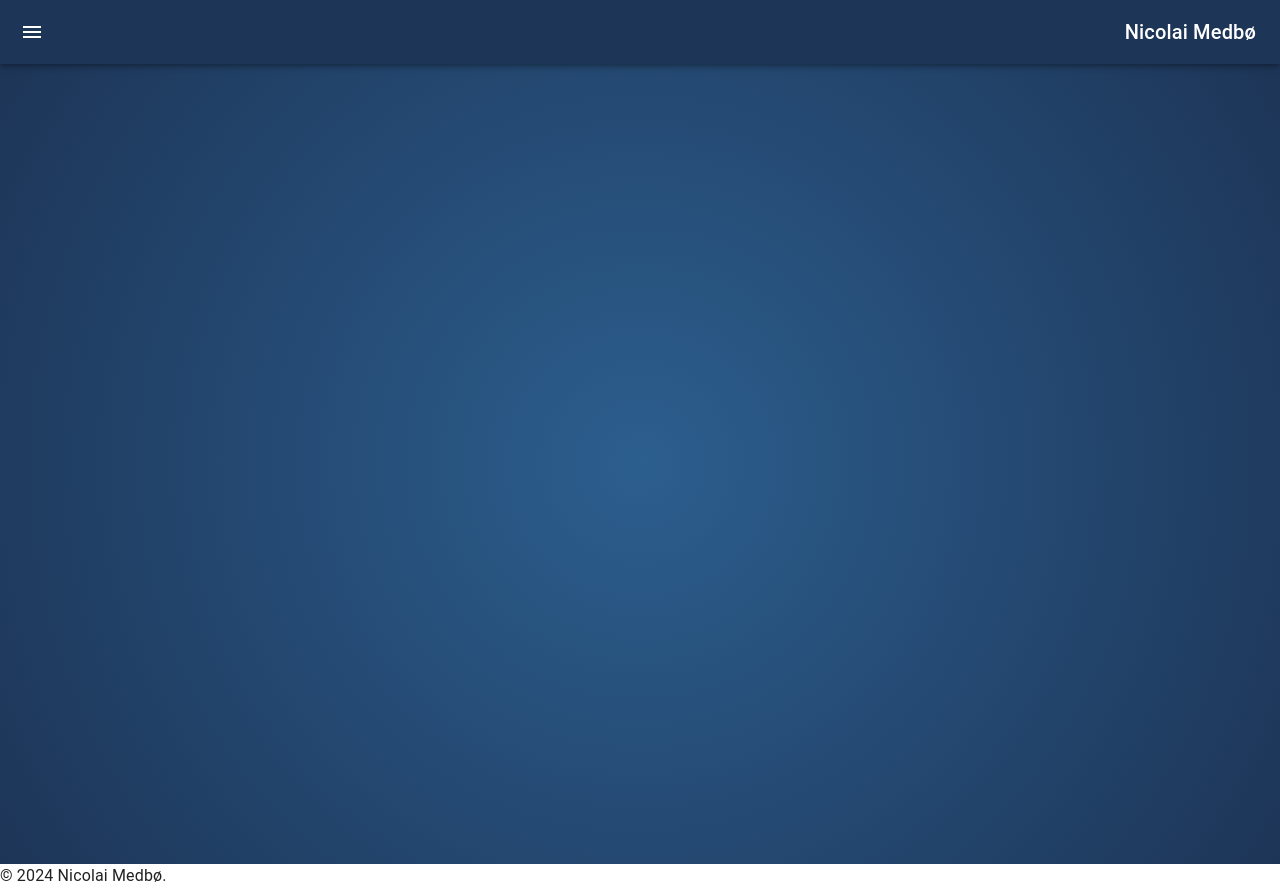
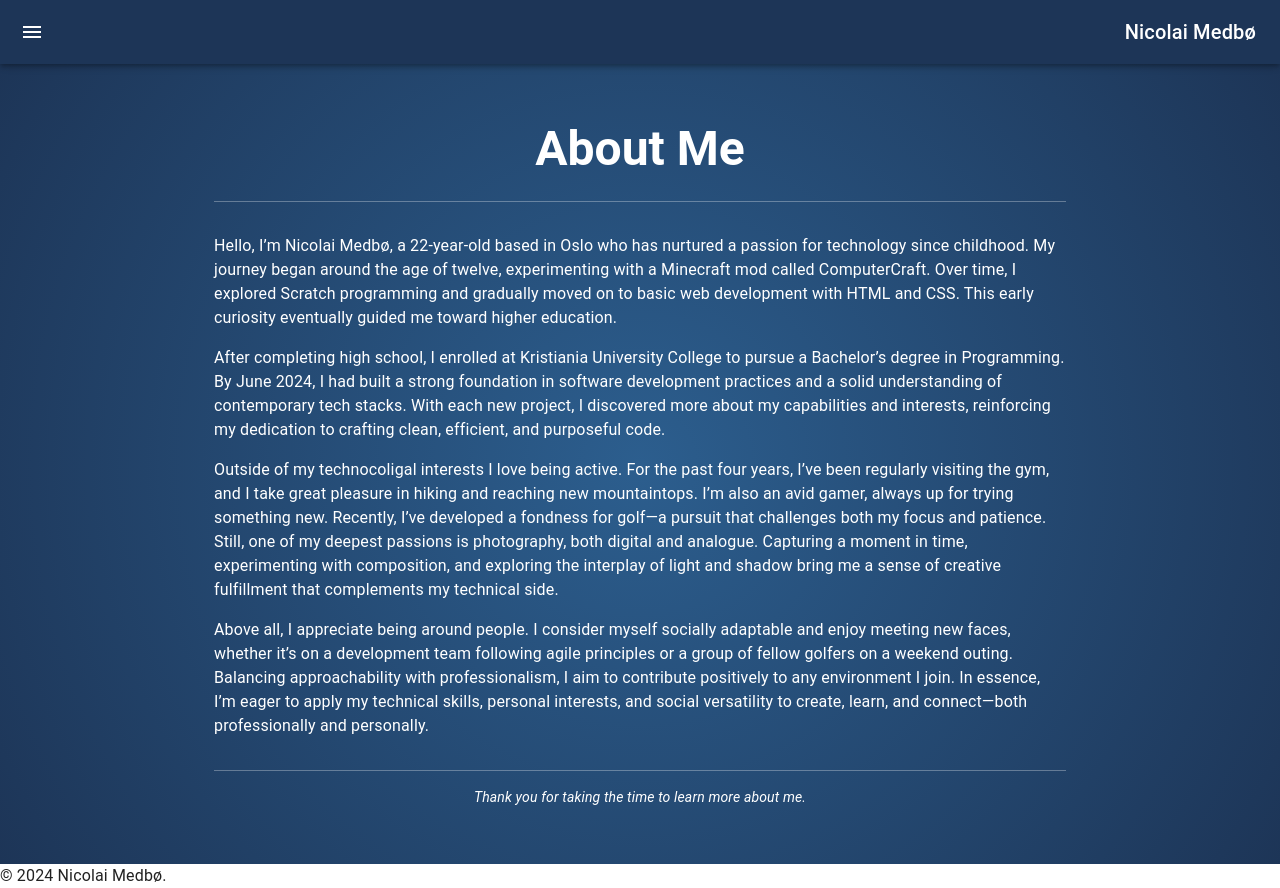
Before and after one commit to Tenico05/nicolai-resume-site, a Next.js app in the folder cv-side/: page /about in a window 1280 px wide. Built offline with nearby package versions, Linux system fonts and the light colour scheme.

Commit message:
Filled out the about page, also added a career page and a new navigation link to the career page

```diff
--- a/cv-side/src/app/about/page.tsx
+++ b/cv-side/src/app/about/page.tsx
@@ -1,9 +1,56 @@
+"use client";
+
 import '../styles/theme.css';
+import { Container, Box, Typography, Divider } from '@mui/material';
 
-export default function About(){
-    return(
-        <div className="animated-background">
+export default function About() {
+  return (
+    <div className="animated-background" style={{ minHeight: '100vh', padding: '2rem 0', display: 'flex', alignItems: 'center' }}>
+      <Container maxWidth="md">
+        <Typography variant="h3" align="center" sx={{ fontWeight: 'bold', color: 'var(--color-text-light)', mb: 3 }}>
+          About Me
+        </Typography>
 
-        </div>
-    );
+        <Divider sx={{ borderColor: 'rgba(255,255,255,0.3)', mb: 4 }} />
+
+        <Box sx={{ color: 'var(--color-text-light)', lineHeight: 1.7, fontSize: '1rem' }}>
+          <Typography variant="body1" paragraph>
+            Hello, I’m Nicolai Medbø, a 22-year-old based in Oslo who has nurtured a passion for technology since childhood.
+            My journey began around the age of twelve, experimenting with a Minecraft mod called ComputerCraft. Over time, I explored Scratch programming
+            and gradually moved on to basic web development with HTML and CSS. This early curiosity eventually guided me toward higher education.
+          </Typography>
+
+          <Typography variant="body1" paragraph>
+            After completing high school, I enrolled at Kristiania University College to pursue a Bachelor’s degree in Programming.
+            By June 2024, I had built a strong foundation in software development practices and a solid understanding of contemporary
+            tech stacks. With each new project, I discovered more about my capabilities and interests, reinforcing my dedication
+            to crafting clean, efficient, and purposeful code.
+          </Typography>
+
+          <Typography variant="body1" paragraph>
+            Outside of my technocoligal interests I love being active. For the past four years, I’ve been regularly visiting the gym,
+            and I take great pleasure in hiking and reaching new mountaintops. I’m also an avid gamer, always up for trying
+            something new. Recently, I’ve developed a fondness for golf—a pursuit that challenges both my focus and patience.
+            Still, one of my deepest passions is photography, both digital and analogue. Capturing a moment in time, experimenting
+            with composition, and exploring the interplay of light and shadow bring me a sense of creative fulfillment
+            that complements my technical side.
+          </Typography>
+
+          <Typography variant="body1">
+            Above all, I appreciate being around people. I consider myself socially adaptable and enjoy meeting new faces,
+            whether it’s on a development team following agile principles or a group of fellow golfers on a weekend outing.
+            Balancing approachability with professionalism, I aim to contribute positively to any environment I join.
+            In essence, I’m eager to apply my technical skills, personal interests, and social versatility to create, learn,
+            and connect—both professionally and personally.
+          </Typography>
+        </Box>
+
+        <Divider sx={{ borderColor: 'rgba(255,255,255,0.3)', mt: 4 }} />
+
+        <Typography variant="body2" align="center" sx={{ fontStyle: 'italic', color: 'var(--color-text-light)', mt: 2 }}>
+          Thank you for taking the time to learn more about me.
+        </Typography>
+      </Container>
+    </div>
+  );
 }
--- a/cv-side/src/components/appBar.tsx
+++ b/cv-side/src/components/appBar.tsx
@@ -20,6 +20,7 @@ const drawerWidth = 240;
 const navItems = [
   { label: 'Home', path: '/home' },
   { label: 'About', path: '/about' },
+  { label: 'Career', path: '/career' },
 ];
 
 export default function DrawerAppBar() {
```
Also changed, not shown: cv-side/src/app/career/page.tsx (added, +9 -0 lines).
